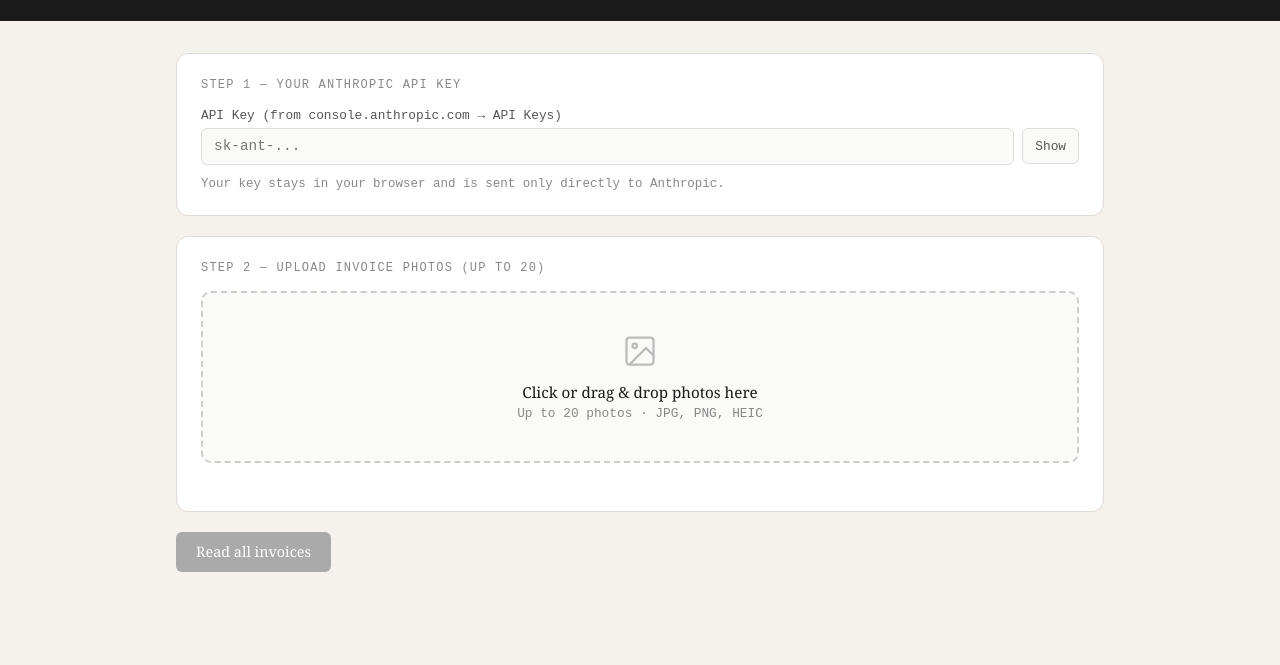
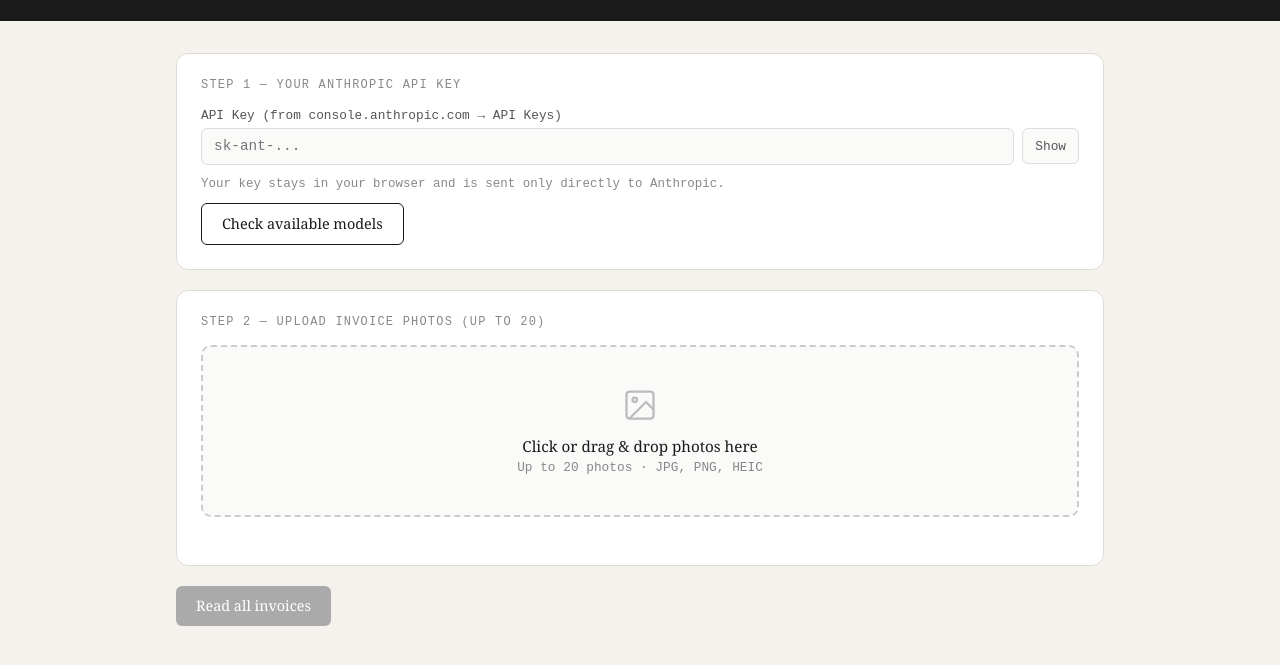
Before and after one commit to anchoill1/Fox_flowers, a plain HTML site: page bulk_invoice_to_csv.html in a window 1280 px wide. Shown: the part 77-742 px from the top of the page. Drawn offline with Linux system fonts and the light colour scheme.

Commit message:
add a button that queries the API to list all available models on his account:

```diff
--- a/bulk_invoice_to_csv.html
+++ b/bulk_invoice_to_csv.html
@@ -86,6 +86,10 @@
       <button class="key-toggle" onclick="toggleKey()">Show</button>
     </div>
     <p class="tip">Your key stays in your browser and is sent only directly to Anthropic.</p>
+    <div style="margin-top:0.75rem;display:flex;gap:8px;align-items:center;flex-wrap:wrap;">
+      <button class="btn btn-outline" onclick="checkModels()">Check available models</button>
+      <span id="models-out" style="font-size:0.78rem;font-family:'Courier New',monospace;color:#555;"></span>
+    </div>
   </div>
 
   <div class="card">
@@ -208,6 +212,28 @@ function renderPhotoGrid() {
 function updatePhotoCount() {
   document.getElementById('photo-count').textContent = photos.length === 0 ? ''
     : `${photos.length} photo${photos.length===1?'':'s'} loaded${photos.length===20?' (maximum)':''}`;
+}
+
+async function checkModels() {
+  const apiKey = document.getElementById('api-key').value.trim();
+  if (!apiKey) { alert('Enter your API key first.'); return; }
+  const out = document.getElementById('models-out');
+  out.textContent = 'Checking…';
+  try {
+    const res = await fetch('https://api.anthropic.com/v1/models', {
+      headers: {
+        'x-api-key': apiKey,
+        'anthropic-version': '2023-06-01',
+        'anthropic-dangerous-direct-browser-access': 'true'
+      }
+    });
+    const data = await res.json();
+    if (!res.ok) { out.textContent = 'Error: ' + (data?.error?.message || res.status); return; }
+    const names = (data.data || []).map(m => m.id).join(', ');
+    out.textContent = 'Available: ' + (names || 'none found');
+  } catch(e) {
+    out.textContent = 'Network error: ' + e.message;
+  }
 }
 
 function toggleKey() {
```
